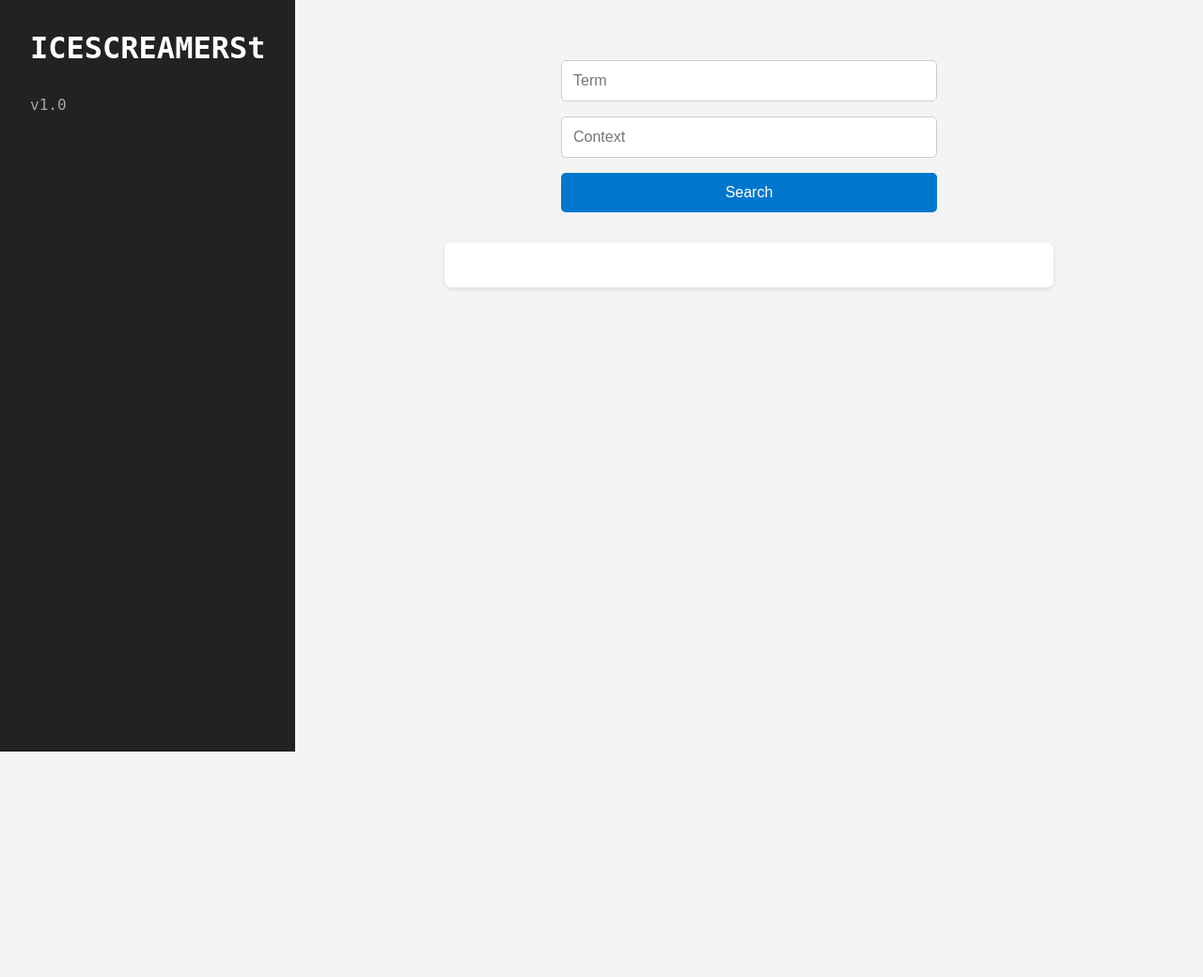
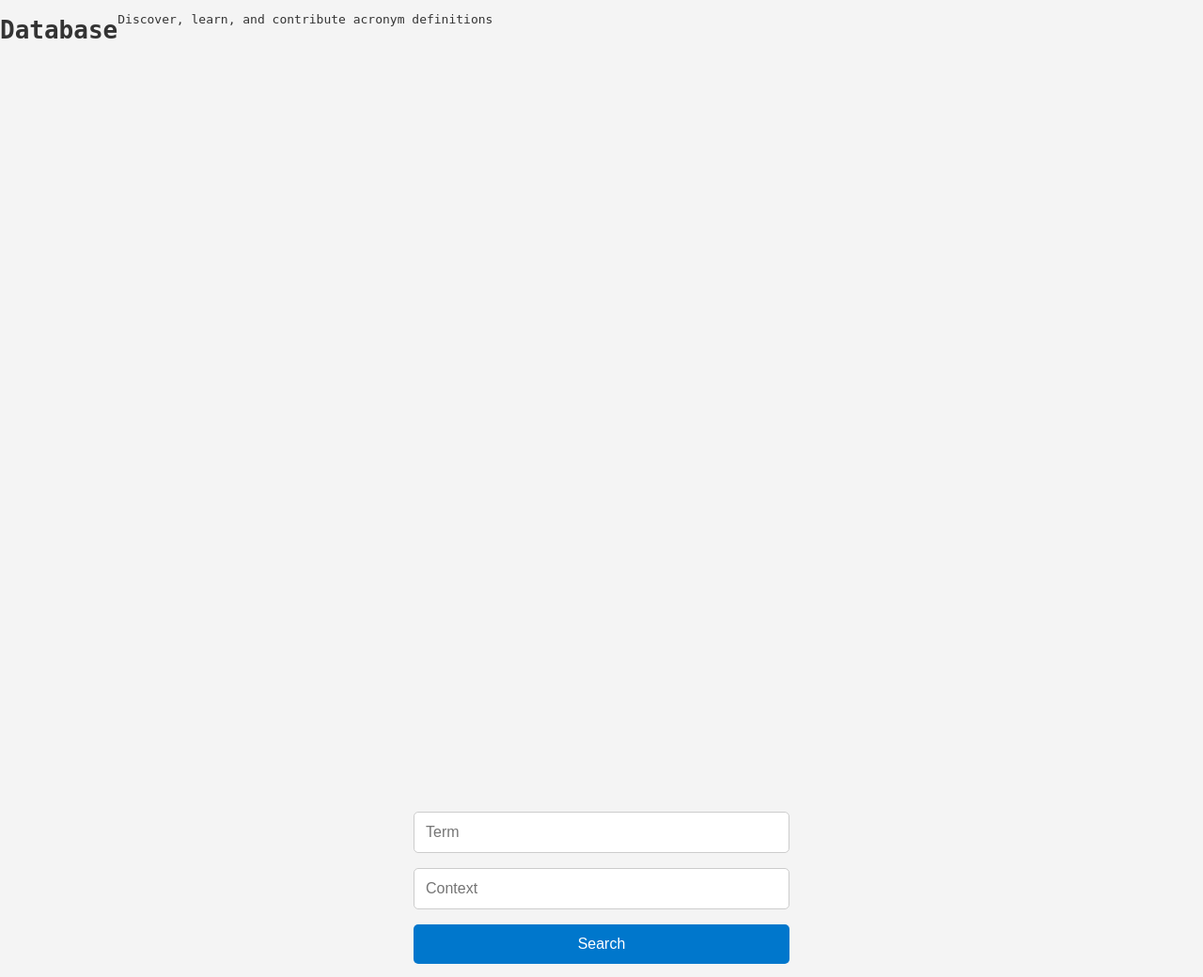
Before and after one commit to AlxV07/ICESCREAMERSt, a Flask app: page / in a window 1280 px wide. Shown: the top 1040 px of the page at 94% size. Before the commit the page ends 800 px from the top, so only its background shows below. Run offline with Flask 3, Linux system fonts and the light colour scheme.

Commit message:
edited index

```diff
--- a/templates/index.html
+++ b/templates/index.html
@@ -1,25 +1,32 @@
 <!DOCTYPE html>
-<html>
-
+<html lang="en">
 <head>
+  <meta charset="UTF-8">
   <title>ICESCREAMERSt</title>
   <link rel="stylesheet" href="/static/style.css">
+  <script src=""
   <script src="/static/script.js" defer></script>
 </head>
 
 <body>
-  <div class="container">
-    <div class="sidebar">
-      <h1>ICESCREAMERSt</h1>
-      <p class="version">v1.0</p>
+  <!-- Header Section -->
+  <div class="header">
+    <div class="container">
+        <h1> Database</h1>
+        <p>Discover, learn, and contribute acronym definitions</p>
     </div>
-
+</div>
+    <!--Tab Section-->
+    <!--Manual Entry-->
+    <!--PDF Entry-->
+    <!--Search Bar-->
     <div class="main">
       <div class="search-box">
         <input id="acronym" placeholder="Term">
         <input id="context" placeholder="Context">
         <button onclick="search()">Search</button>
       </div>
+    <!--All Results w Tabs-->
       <div id="results" class="results"></div>
     </div>
   </div>
```
